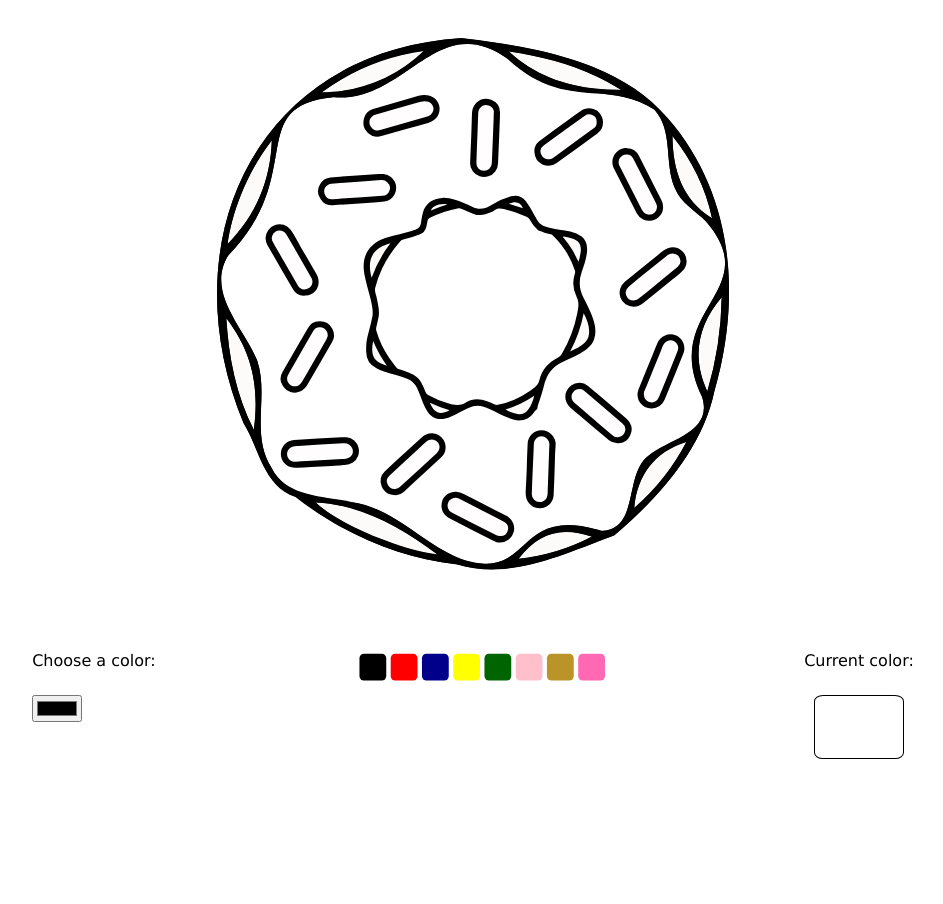
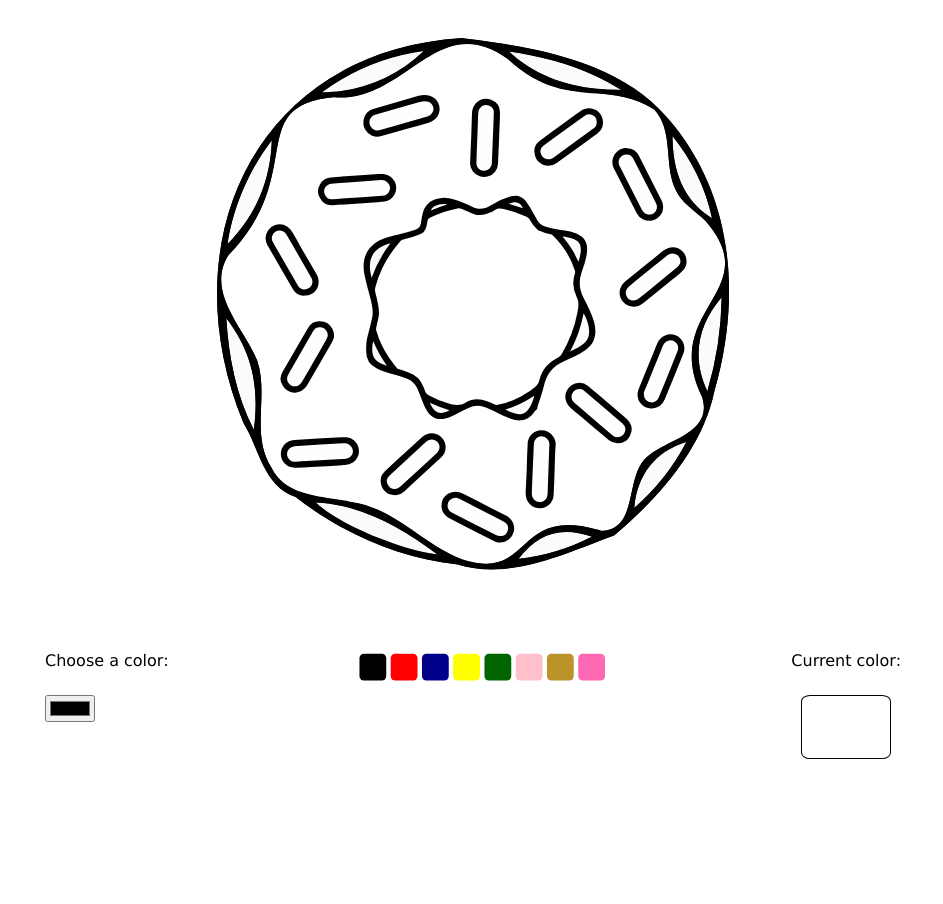
Before and after one commit to rachelhdvo0727/12c-01-02--coloring-Book, a plain HTML site: page index.html in a window 1280 px wide. Shown: the whole page, without its empty margins (167-1110 px from the left). Drawn offline with Linux system fonts and the light colour scheme.

```diff
--- a/style.css
+++ b/style.css
@@ -2,6 +2,7 @@
     margin: 0;
     box-sizing: border-box;
 }
+
 label{
     font-family: 'Lucida Sans', 'Lucida Sans Regular', 'Lucida Grande', 'Lucida Sans Unicode', Geneva, Verdana, sans-serif;
 }
@@ -10,7 +11,7 @@ label{
 }
 
 #colorboxes{
-    margin-top: 3vw;
+    margin: 3vw 2vw;
     display: flex;
     flex-flow: row wrap;
     justify-content: space-evenly;
```
